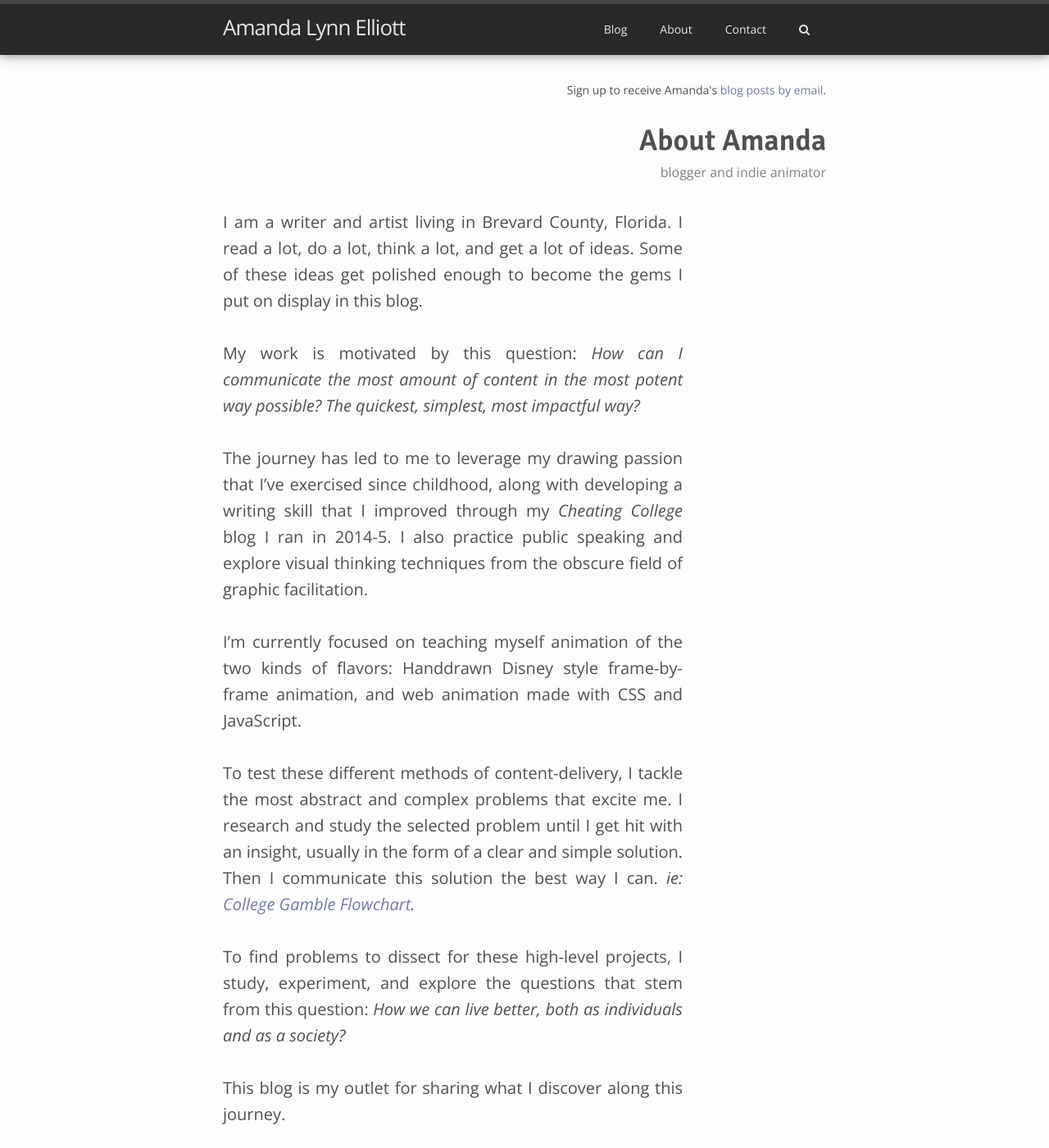
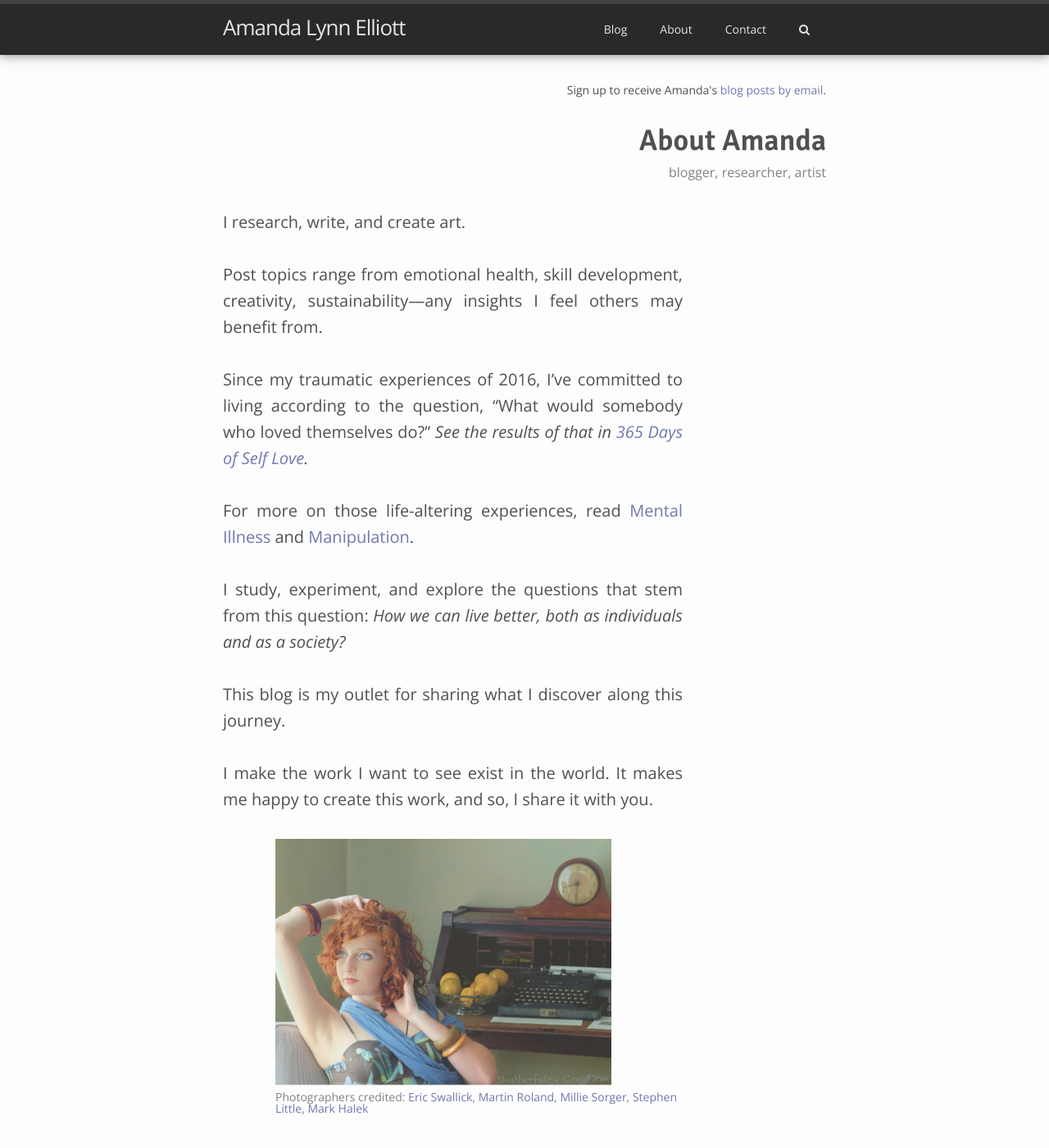
Before and after one commit to amandalynnelliott/amandalynnelliott.github.io-dev, a Jekyll site: the page built from _pages/about.md, in a window 1280 px wide and 1400 px high. Shown: the whole window at 82% size. Built offline with Jekyll 4.4.1, drawn with Linux system fonts in a browser that asks for light colours; nearby versions of some CDN libraries; some of the changed text lies outside the part shown.

Commit message:
Update About page

```diff
--- a/_pages/about.md
+++ b/_pages/about.md
@@ -2,36 +2,37 @@
 layout: page
 title: About Amanda
 permalink: /about/
-caption: "blogger and indie animator"
+caption: "blogger, researcher, artist"
 ---
-I am a writer and artist living in Brevard County, Florida.
-I read a lot, do a lot, think a lot, and get a lot of ideas. Some of these ideas get polished enough to become the gems I put on display in this blog.
 
-My work is motivated by this question: <em>How can I communicate the most amount of content in the most potent way possible? The quickest, simplest,  most impactful way?</em>
+I research, write, and create art.
 
-The journey has led to me to leverage my drawing passion that I've exercised since childhood, along with developing a writing skill that I improved through my <em>Cheating College</em> blog I ran in 2014-5. I also practice public speaking and explore visual thinking techniques from the obscure field of graphic facilitation.
+Post topics range from emotional health, skill development, creativity, sustainability—any insights I feel others may benefit from.
 
-I'm currently focused on teaching myself animation of the two kinds of flavors: Handdrawn Disney style frame-by-frame animation, and web animation made with CSS and JavaScript.
+Since my traumatic experiences of 2016, I've committed to living according to the question, "What would somebody who loved themselves do?" *See the results of that in [365 Days of Self Love]({{ site.url }}/blog/2017/04/365-days-of-self-love/).*
 
-To test these different methods of content-delivery, I tackle the most abstract and complex problems that excite me. I research and study the selected problem until I get hit with an insight, usually in the form of a clear and simple solution. Then I communicate this solution the best way I can. <em>ie: <a href="../assets/img/cc/college-flowchart.png">College Gamble Flowchart</a>.</em>
+For more on those life-altering experiences, read [Mental Illness]({{ site.url }}/blog/2018/02/mental-illness/) and [Manipulation]({{ site.url }}/blog/2018/04/manipulation/).
 
-To find problems to dissect for these high-level projects, I study, experiment, and explore the questions that stem from this question: <em>How we can live better, both as individuals and as a society?</em>
+I study, experiment, and explore the questions that stem from this question: <em>How we can live better, both as individuals and as a society?</em>
 
 This blog is my outlet for sharing what I discover along this journey.
-
-Post topics range from skill development, creativity, philosophy, life lessons, how society and institutions can be improved, and project implementation... I have many interests, so essentially anything I feel others may benefit from.
 
 I make the work I want to see exist in the world.
 It makes me happy to create this work, and so, I share it with you.
 
 <div class="slides-wrapper">
+<img class="mySlides animate-fading" src="../assets/img/me/Martin2.jpg">
+<img class="mySlides animate-fading" src="../assets/img/me/Millie.jpg">
 <img class="mySlides animate-fading" src="../assets/img/me/flowers.jpg">
 <img class="mySlides animate-fading" src="../assets/img/me/hat.jpg">
-<img class="mySlides animate-fading" src="../assets/img/me/snorkeling.jpg">
-<img class="mySlides animate-fading" src="../assets/img/me/laugh.jpg">
-<img class="mySlides animate-fading" src="../assets/img/me/underground2.jpg">
+<img class="mySlides animate-fading" src="../assets/img/me/Eric-first.jpg">
+<img class="mySlides animate-fading" src="../assets/img/me/Eric-wind.jpg">
+<img class="mySlides animate-fading" src="../assets/img/me/green-Eric.jpg">
+<img class="mySlides animate-fading" src="../assets/img/me/green-SLittle.jpg">
+<img class="mySlides animate-fading" src="../assets/img/me/uke-Halek.jpg">
+<img class="mySlides animate-fading" src="../assets/img/me/Eric-windowsill.jpg">
 <img class="mySlides animate-fading" src="../assets/img/me/mirror1.jpg">
-<figcaption>Flowers and hat photo credits: <a href="https://www.facebook.com/ericswallick?fref=ts">Eric Swallick photography</a></figcaption>
+<figcaption>Photographers credited: <a href="https://www.facebook.com/ericswallick">Eric Swallick</a>, <a href="https://www.facebook.com/marty.roland">Martin Roland</a>, <a href="https://www.facebook.com/mille.sorger">Millie Sorger</a>, <a href="https://www.facebook.com/stephen.little.3304">Stephen Little</a>, <a href="https://www.facebook.com/mark.halek.1">Mark Halek</a></figcaption>
 </div>
 
 <script src="../assets/js/slideshow.js"></script>
```
Also changed, not shown: assets/img/me/Eric-first.jpg (added), assets/img/me/Martin2.jpg (added), assets/img/me/Millie.jpg (added), assets/img/me/green-Eric.jpg (added), assets/img/me/green-SLittle.jpg (added), assets/img/me/uke-Halek.jpg (added), 2 other files.
